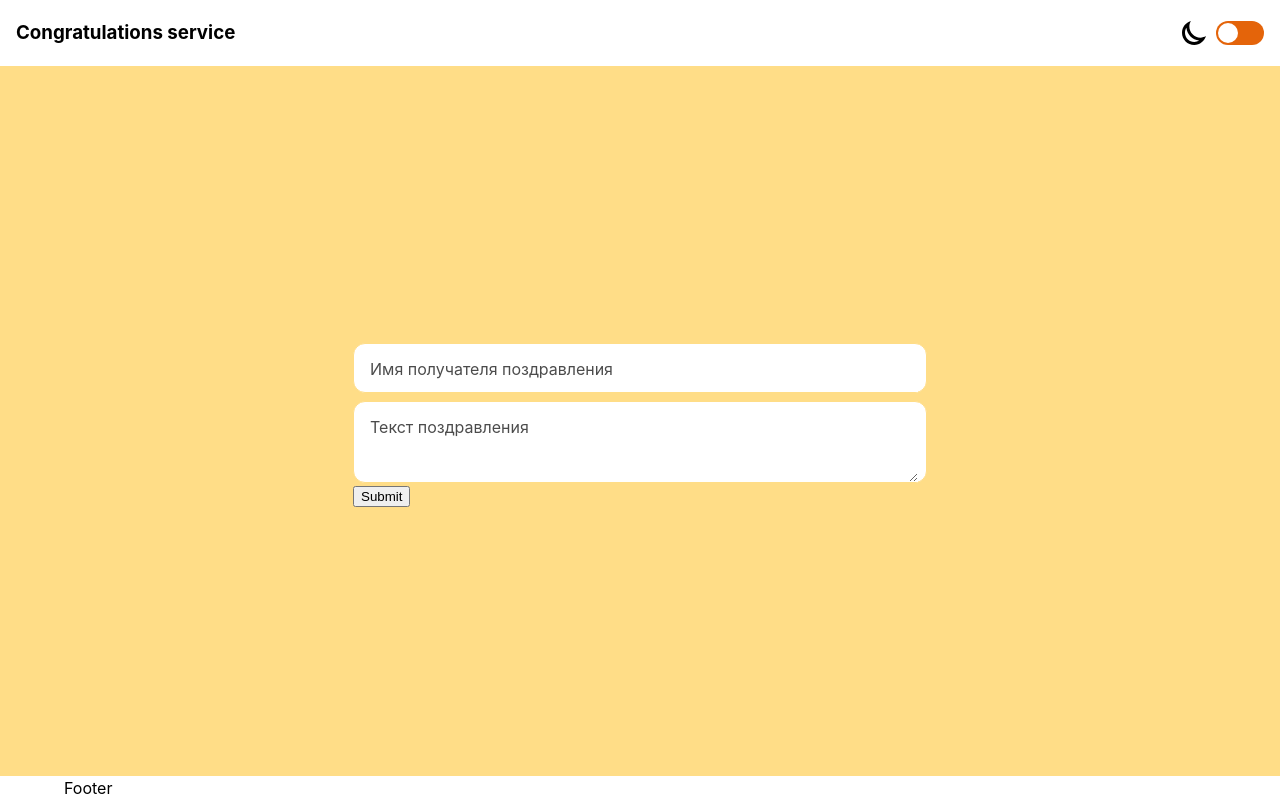
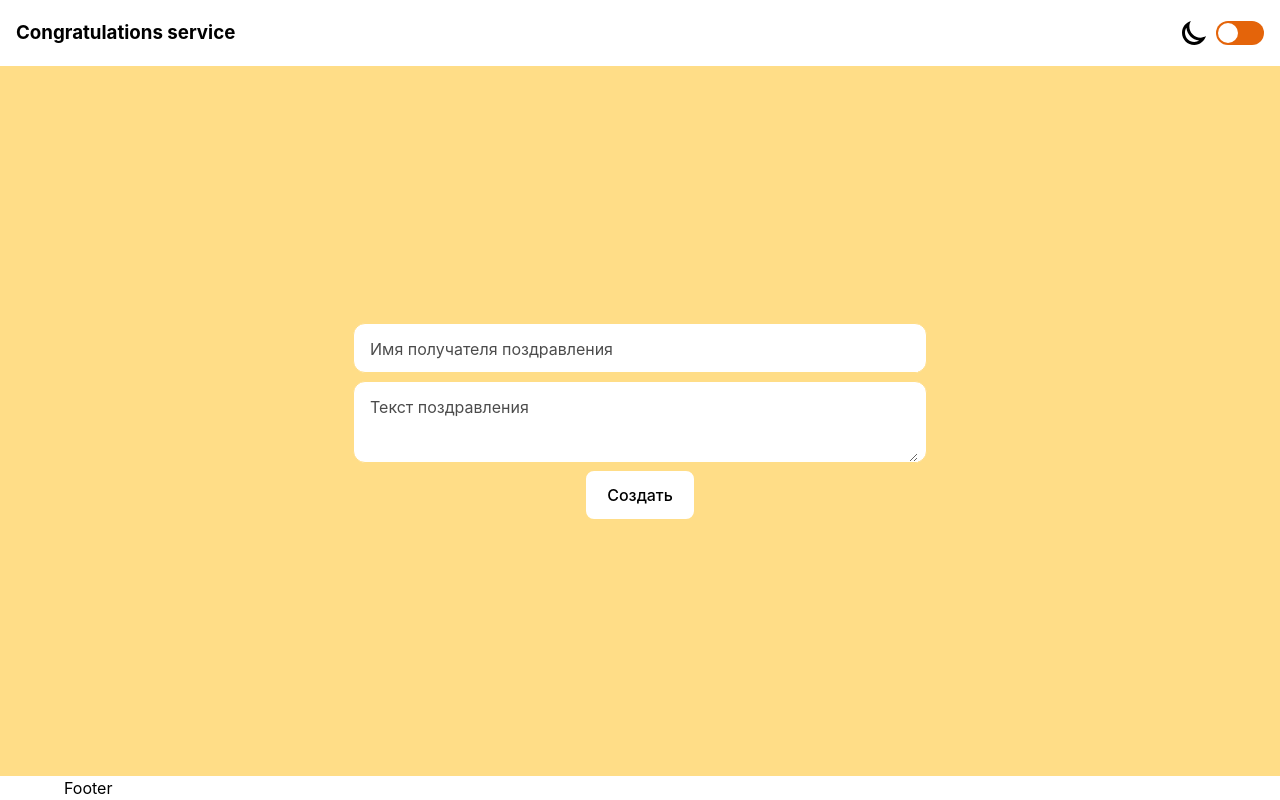
Before and after one commit to WDL-Team/congratulations-service, a React (Vite) app: page / in a window 1280 px wide. Built offline with nearby package versions, Linux system fonts and the light colour scheme.

Commit message:
feat: submit

```diff
--- a/src/App.tsx
+++ b/src/App.tsx
@@ -2,6 +2,7 @@ import { ThemeProvider } from './components/theme'
 import { Layout } from './components/layout'
 import { FormInput } from './components/form/input'
 import { FormText } from './components/form/text'
+import { FormSubmit } from './components/form/submit'
 
 function App() {
   return (
@@ -10,7 +11,7 @@ function App() {
         <form>
           <FormInput type="text" name="name" placeholder="Имя получателя поздравления" error={false} errorMessage="Проверьте имя" />
           <FormText name="name" placeholder="Текст поздравления" error={false} errorMessage="Напишите своё поздравление" />
-          <input type="submit" />
+          <FormSubmit>Создать</FormSubmit>
         </form>
       </Layout>
     </ThemeProvider>
--- a/src/components/form/input/styles.tsx
+++ b/src/components/form/input/styles.tsx
@@ -20,8 +20,12 @@ export const StInput = styled.input`
   width: 100%;
   height: 100%;
   margin-top: 0.5rem;
+  color: ${props => props.theme.colors.text};
+  background-color: ${props => props.theme.colors.secondary};
   -webkit-text-fill-color: ${props => props.theme.colors.text};
-  transition: background-color 5000s ease-in-out 0s;
+  &:autofill {
+    transition: background-color 5000s ease-in-out 0s;
+  }
 `
 
 export const StLabel = styled.label`
--- /dev/null
+++ b/src/components/form/submit/formSubmit.tsx
@@ -0,0 +1,6 @@
+import React from 'react'
+import { StButton } from './styles'
+
+export const FormSubmit = ({ children }: { children: string }) => {
+  return <StButton type="submit">{children}</StButton>
+}
--- /dev/null
+++ b/src/components/form/submit/index.ts
@@ -0,0 +1 @@
+export * from './formSubmit'
--- /dev/null
+++ b/src/components/form/submit/styles.tsx
@@ -0,0 +1,19 @@
+import styled from 'styled-components'
+
+export const StButton = styled.button`
+  align-self: center;
+  margin: 0.5rem;
+  height: 3rem;
+  border: 2px solid ${props => props.theme.colors.secondary};
+  background-color: ${props => props.theme.colors.secondary};
+  color: ${props => props.theme.colors.text};
+  outline: none;
+  transition: border 0.25s linear;
+
+  &:focus {
+    outline: none;
+  }
+  &:hover {
+    border: 2px solid ${props => props.theme.colors.tertiary};
+  }
+`
--- a/src/components/form/text/styles.tsx
+++ b/src/components/form/text/styles.tsx
@@ -20,6 +20,8 @@ export const StTextArea = styled.textarea`
   width: 100%;
   height: 100%;
   margin-top: 1.5rem;
+  color: ${props => props.theme.colors.text};
+  background-color: ${props => props.theme.colors.secondary};
 `
 
 export const StLabel = styled.label`
--- a/src/const/theme.ts
+++ b/src/const/theme.ts
@@ -11,7 +11,7 @@ export const ThemeArguments: { [key in ThemeVariants]: ITheme } = {
     colors: {
       primary: '#FFDD87',
       secondary: '#FFF',
-      tertiary: '#E4640A',
+      tertiary: '#fdca48',
       invert: '#000',
       accent: '#E4640A',
       error: '#F00',
@@ -26,7 +26,7 @@ export const ThemeArguments: { [key in ThemeVariants]: ITheme } = {
     colors: {
       primary: '#294383',
       secondary: '#233153',
-      tertiary: '#294383',
+      tertiary: '#677496',
       invert: '#FFF',
       accent: '#6D96FF',
       error: '#F00',
--- a/src/styles.css
+++ b/src/styles.css
@@ -59,6 +59,11 @@ button:focus-visible {
   outline: 4px auto -webkit-focus-ring-color;
 }
 
+form {
+  display: flex;
+  flex-direction: column;
+}
+
 @media (prefers-color-scheme: light) {
   :root {
     color: #213547;
```
